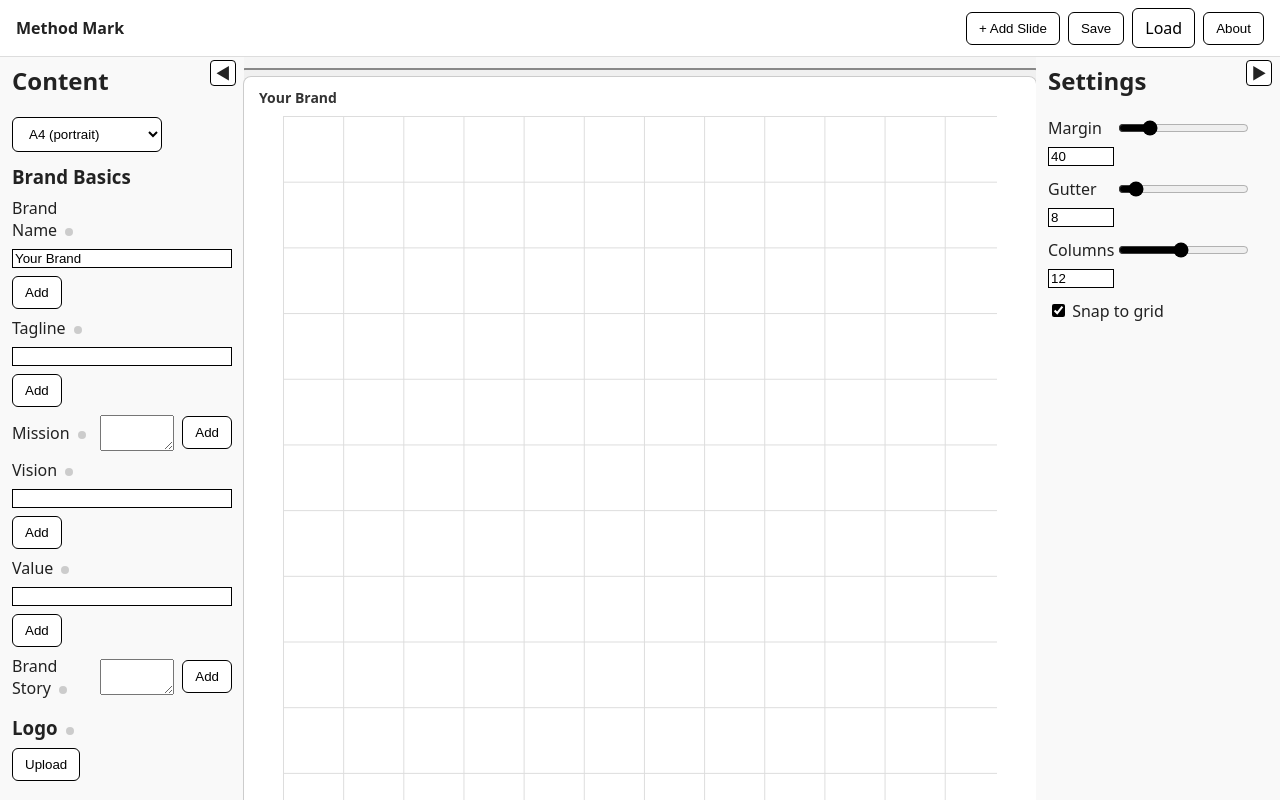
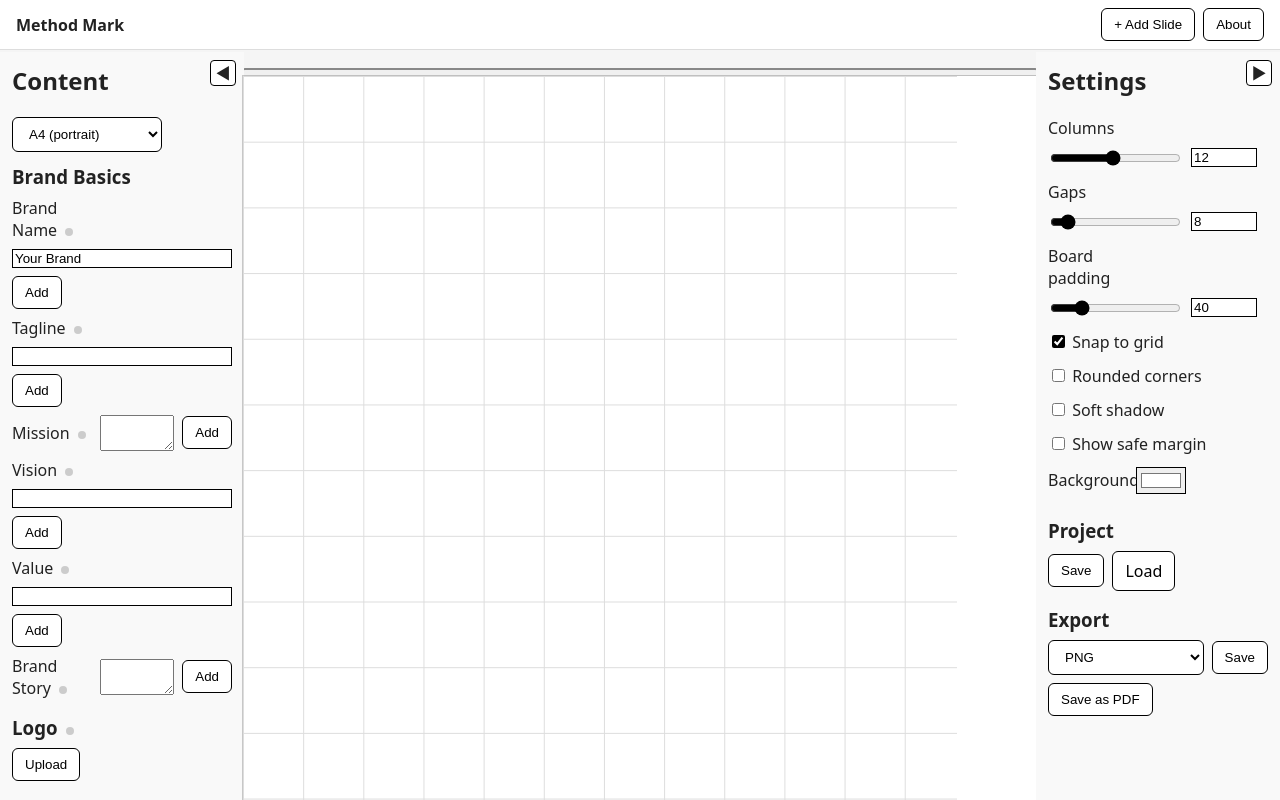
Before and after one commit to kngzero/Method-Mark, a React (Vite) app: page / in a window 1280 px wide. Shown: the top 800 px of the page. Built offline with nearby package versions, Linux system fonts and the light colour scheme.

Commit message:
feat: enhance slide styling and export options

```diff
--- a/src/App.jsx
+++ b/src/App.jsx
@@ -42,13 +42,29 @@ export default function App() {
   const [genericColorValue, setGenericColorValue] = React.useState('#000000');
 
   const dim = format === 'A4' ? DEFAULT_A4 : DEFAULT_169;
-    const [snap, setSnap] = React.useState(true);
-    const [gridSettings, setGridSettings] = React.useState(() => ({ ...GRID_PRESETS['A4'] }));
-    const grid = computeGrid(format, dim.w, dim.h, gridSettings);
+  const [snap, setSnap] = React.useState(true);
+  const [gridSettings, setGridSettings] = React.useState(() => {
+    const { margin, ...rest } = GRID_PRESETS['A4'];
+    return rest;
+  });
+  const [boardPadding, setBoardPadding] = React.useState(GRID_PRESETS['A4'].margin);
+  const [roundedCorners, setRoundedCorners] = React.useState(false);
+  const [softShadow, setSoftShadow] = React.useState(false);
+  const [showSafeMargin, setShowSafeMargin] = React.useState(false);
+  const [backgroundColor, setBackgroundColor] = React.useState('#ffffff');
+  const [exportFormat, setExportFormat] = React.useState('png');
+  const grid = computeGrid(
+    format,
+    dim.w - boardPadding * 2,
+    dim.h - boardPadding * 2,
+    { ...gridSettings, margin: 0 }
+  );
 
-    React.useEffect(() => {
-      setGridSettings({ ...GRID_PRESETS[format] });
-    }, [format]);
+  React.useEffect(() => {
+    const { margin, ...rest } = GRID_PRESETS[format];
+    setGridSettings(rest);
+    setBoardPadding(margin);
+  }, [format]);
 
     const addSlide = () => {
       const id = 's'+(slides.length+1);
@@ -90,12 +106,23 @@ export default function App() {
     reader.readAsText(file);
   };
 
+  const saveImage = React.useCallback(async () => {
+    const node = slideRefs.current[active];
+    if (!node) return;
+    const canvas = await html2canvas(node, { backgroundColor, scale: 2 });
+    const mime = exportFormat === 'jpeg' ? 'image/jpeg' : 'image/png';
+    const link = document.createElement('a');
+    link.download = `${brandName.replace(/\s+/g,'_')}.${exportFormat}`;
+    link.href = canvas.toDataURL(mime);
+    link.click();
+  }, [active, backgroundColor, brandName, exportFormat]);
+
   const exportPDF = async () => {
     const pages = [];
     for (const s of slides) {
       const node = slideRefs.current[s.id];
       if (!node) continue;
-      const canvas = await html2canvas(node, { backgroundColor: '#ffffff', scale: 2 });
+      const canvas = await html2canvas(node, { backgroundColor, scale: 2 });
       pages.push(canvas.toDataURL('image/png'));
     }
     // PDF size in px units
@@ -107,6 +134,17 @@ export default function App() {
     });
     pdf.save(`${brandName.replace(/\s+/g,'_')}_Brand_Guide.pdf`);
   };
+
+  React.useEffect(() => {
+    const handler = (e) => {
+      if ((e.ctrlKey || e.metaKey) && e.key.toLowerCase() === 's') {
+        e.preventDefault();
+        saveImage();
+      }
+    };
+    window.addEventListener('keydown', handler);
+    return () => window.removeEventListener('keydown', handler);
+  }, [saveImage]);
 
   const autoChecks = React.useMemo(() => {
     const res = {};
@@ -211,11 +249,6 @@ export default function App() {
           </div>
           <div className="row">
             <button className="btn" onClick={addSlide}>+ Add Slide</button>
-            <button className="btn" onClick={saveJSON}>Save</button>
-            <label className="btn">
-              Load
-              <input type="file" accept="application/json" style={{ display:'none' }} onChange={e => e.target.files[0] && loadJSON(e.target.files[0])} />
-            </label>
             <button className="btn" onClick={()=>alert('Method Mark')}>About</button>
           </div>
         </header>
@@ -340,7 +373,17 @@ export default function App() {
                   style={{ width: dim.w, height: dim.h }}
                 >
                   <div style={{ position:'absolute', left:16, top:12, color:'#333', fontWeight:600, fontSize:14 }}>{brandName}</div>
-                  <Slide blocks={s.blocks || []} grid={grid} snap={snap} onChange={b=>setSlideBlocks(s.id,b)} />
+                  <Slide
+                    blocks={s.blocks || []}
+                    grid={grid}
+                    snap={snap}
+                    boardPadding={boardPadding}
+                    roundedCorners={roundedCorners}
+                    softShadow={softShadow}
+                    showSafeMargin={showSafeMargin}
+                    backgroundColor={backgroundColor}
+                    onChange={b=>setSlideBlocks(s.id,b)}
+                  />
                 </div>
                 <div className="row" style={{ justifyContent:'space-between', marginTop:6 }}>
                   <span className="small">Slide: {s.id}</span>
@@ -358,23 +401,59 @@ export default function App() {
               <div className="drawerToggle" onClick={()=>setRightOpen(false)}>▶</div>
               <h2 style={{ marginTop:0 }}>Settings</h2>
               <div className="row" style={{ marginBottom:12 }}>
-                <label style={{ width:60 }}>Margin</label>
-                <input type="range" min="0" max="200" value={gridSettings.margin} onChange={e=>setGridSettings({...gridSettings, margin:parseInt(e.target.value)||0})} />
-                <input type="number" value={gridSettings.margin} onChange={e=>setGridSettings({...gridSettings, margin:parseInt(e.target.value)||0})} style={{ width:60 }} />
+                <label style={{ width:80 }}>Columns</label>
+                <input type="range" min="1" max="24" value={gridSettings.cols} onChange={e=>setGridSettings({...gridSettings, cols:parseInt(e.target.value)||1})} />
+                <input type="number" value={gridSettings.cols} onChange={e=>setGridSettings({...gridSettings, cols:parseInt(e.target.value)||1})} style={{ width:60 }} />
               </div>
               <div className="row" style={{ marginBottom:12 }}>
-                <label style={{ width:60 }}>Gutter</label>
+                <label style={{ width:80 }}>Gaps</label>
                 <input type="range" min="0" max="100" value={gridSettings.gutter} onChange={e=>setGridSettings({...gridSettings, gutter:parseInt(e.target.value)||0})} />
                 <input type="number" value={gridSettings.gutter} onChange={e=>setGridSettings({...gridSettings, gutter:parseInt(e.target.value)||0})} style={{ width:60 }} />
               </div>
               <div className="row" style={{ marginBottom:12 }}>
-                <label style={{ width:60 }}>Columns</label>
-                <input type="range" min="1" max="24" value={gridSettings.cols} onChange={e=>setGridSettings({...gridSettings, cols:parseInt(e.target.value)||1})} />
-                <input type="number" value={gridSettings.cols} onChange={e=>setGridSettings({...gridSettings, cols:parseInt(e.target.value)||1})} style={{ width:60 }} />
+                <label style={{ width:80 }}>Board padding</label>
+                <input type="range" min="0" max="200" value={boardPadding} onChange={e=>setBoardPadding(parseInt(e.target.value)||0)} />
+                <input type="number" value={boardPadding} onChange={e=>setBoardPadding(parseInt(e.target.value)||0)} style={{ width:60 }} />
               </div>
               <div className="row" style={{ marginBottom:12 }}>
                 <label><input type="checkbox" checked={snap} onChange={e=>setSnap(e.target.checked)} /> Snap to grid</label>
               </div>
+              <div className="row" style={{ marginBottom:12 }}>
+                <label><input type="checkbox" checked={roundedCorners} onChange={e=>setRoundedCorners(e.target.checked)} /> Rounded corners</label>
+              </div>
+              <div className="row" style={{ marginBottom:12 }}>
+                <label><input type="checkbox" checked={softShadow} onChange={e=>setSoftShadow(e.target.checked)} /> Soft shadow</label>
+              </div>
+              <div className="row" style={{ marginBottom:12 }}>
+                <label><input type="checkbox" checked={showSafeMargin} onChange={e=>setShowSafeMargin(e.target.checked)} /> Show safe margin</label>
+              </div>
+              <div className="row" style={{ marginBottom:12 }}>
+                <label style={{ width:80 }}>Background</label>
+                <input type="color" value={backgroundColor} onChange={e=>setBackgroundColor(e.target.value)} />
+              </div>
+
+              <section style={{ marginTop:24 }}>
+                <h3 style={{ margin:0, marginBottom:8 }}>Project</h3>
+                <div className="row" style={{ gap:8 }}>
+                  <button className="btn" onClick={saveJSON}>Save</button>
+                  <label className="btn">
+                    Load
+                    <input type="file" accept="application/json" style={{ display:'none' }} onChange={e=>e.target.files[0] && loadJSON(e.target.files[0])} />
+                  </label>
+                </div>
+              </section>
+
+              <section style={{ marginTop:16 }}>
+                <h3 style={{ margin:0, marginBottom:8 }}>Export</h3>
+                <div className="row" style={{ marginBottom:8, gap:8 }}>
+                  <select className="btn" value={exportFormat} onChange={e=>setExportFormat(e.target.value)} style={{ flex:1 }}>
+                    <option value="png">PNG</option>
+                    <option value="jpeg">JPEG</option>
+                  </select>
+                  <button className="btn" onClick={saveImage}>Save</button>
+                </div>
+                <button className="btn" onClick={exportPDF}>Save as PDF</button>
+              </section>
             </aside>
           ) : (
             <div className="drawerOpener right" onClick={()=>setRightOpen(true)}>◀</div>
--- a/src/components/Slide.jsx
+++ b/src/components/Slide.jsx
@@ -15,7 +15,17 @@ const snapSize = (v, step, gutter) => {
 let idCounter = 1;
 const newId = () => 'blk_' + idCounter++;
 
-export default function Slide({ blocks, onChange, grid, snap }) {
+export default function Slide({
+  blocks,
+  onChange,
+  grid,
+  snap,
+  boardPadding,
+  roundedCorners,
+  softShadow,
+  showSafeMargin,
+  backgroundColor
+}) {
   const updateBlock = (id, patch) => {
     const next = blocks.map(b => (b.id === id ? { ...b, ...patch } : b));
     onChange(next);
@@ -26,10 +36,25 @@ export default function Slide({ blocks, onChange, grid, snap }) {
   };
 
   return (
-    <div className="slideCanvas" style={{ position:'relative', width:'100%', height:'100%' }}>
+    <div
+      className="slideCanvas"
+      style={{
+        position: 'relative',
+        width: '100%',
+        height: '100%',
+        padding: boardPadding,
+        boxSizing: 'border-box',
+        background: backgroundColor,
+        borderRadius: roundedCorners ? 12 : 0,
+        boxShadow: softShadow ? '0 0 0 1px #0003, 0 8px 20px #0002' : '0 0 0 1px #0003'
+      }}
+    >
       {blocks.map(b => (
         <DraggableBlock key={b.id} block={b} grid={grid} snap={snap} onChange={p=>updateBlock(b.id,p)} onRemove={()=>removeBlock(b.id)} />
       ))}
+      {showSafeMargin && (
+        <div style={{ position: 'absolute', inset: 0, border: '2px dashed #f00', pointerEvents: 'none' }} />
+      )}
       <GridOverlay grid={grid} />
     </div>
   );
```
